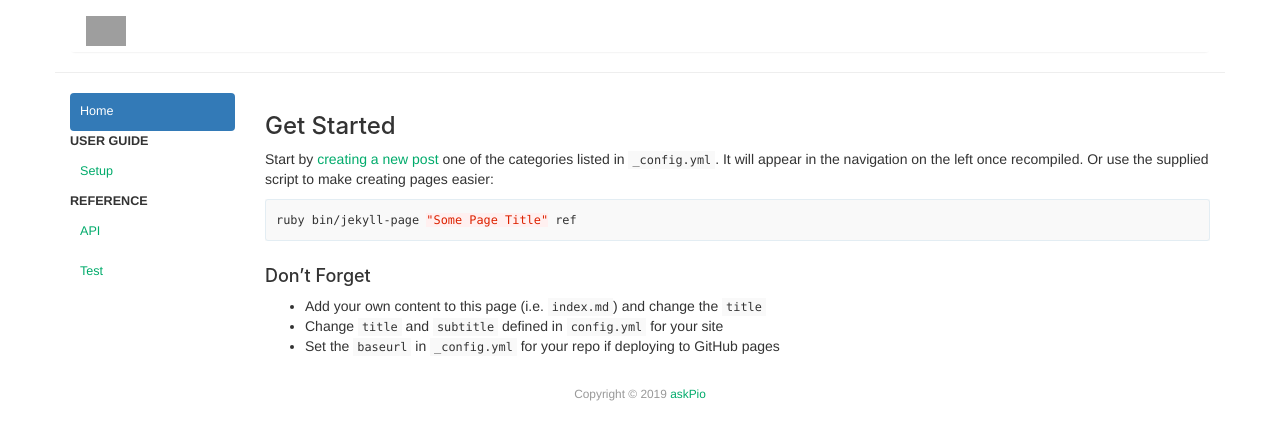
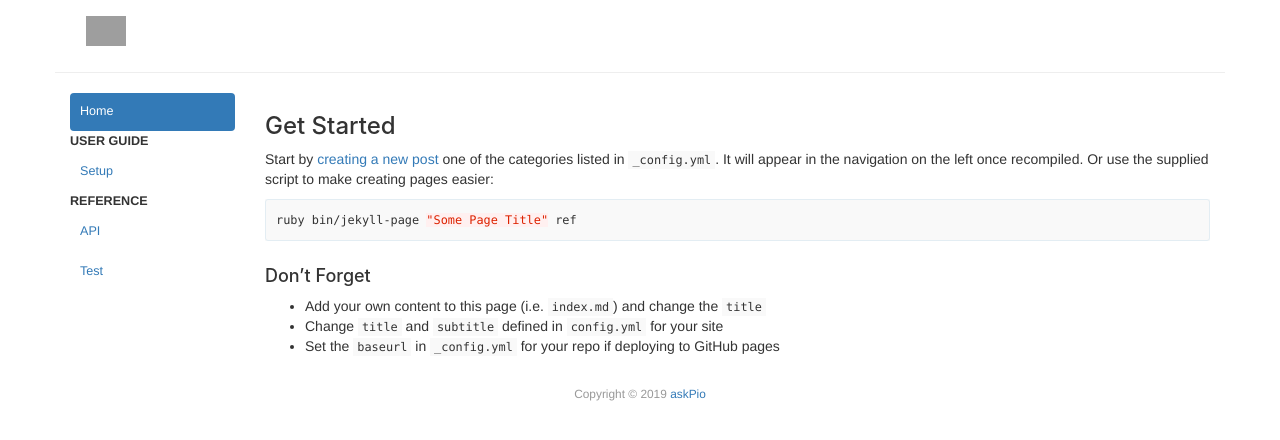
Before and after one commit to Harshgupta71/askPio_Documentation, a Jekyll site: the page built from index.md, in a window 1280 px wide. Shown: the top 440 px of the page. Built offline with Jekyll 4.4.1, drawn with Linux system fonts in a browser that asks for light colours; grey boxes are pictures that could not be loaded.

Commit message:
Update screen.css

```diff
--- a/css/screen.css
+++ b/css/screen.css
@@ -2,14 +2,7 @@
  .mainheading {
      padding:1rem 0rem;
 }
- a {
-     color:#00ab6b;
-     transition:all 0.2s;
-}
- a:hover {
-     color: #038252;
-     text-decoration:none;
-}
+
  pre {
      -moz-box-sizing: border-box;
      box-sizing: border-box;
@@ -26,7 +19,6 @@
 }
  .mediumnavigation {
      background:rgba(255,255,255,.97);
-     box-shadow:0 2px 2px -2px rgba(0,0,0,.15);
      transition: top 0.2s ease-in-out;
 }
  .main-content {
```
